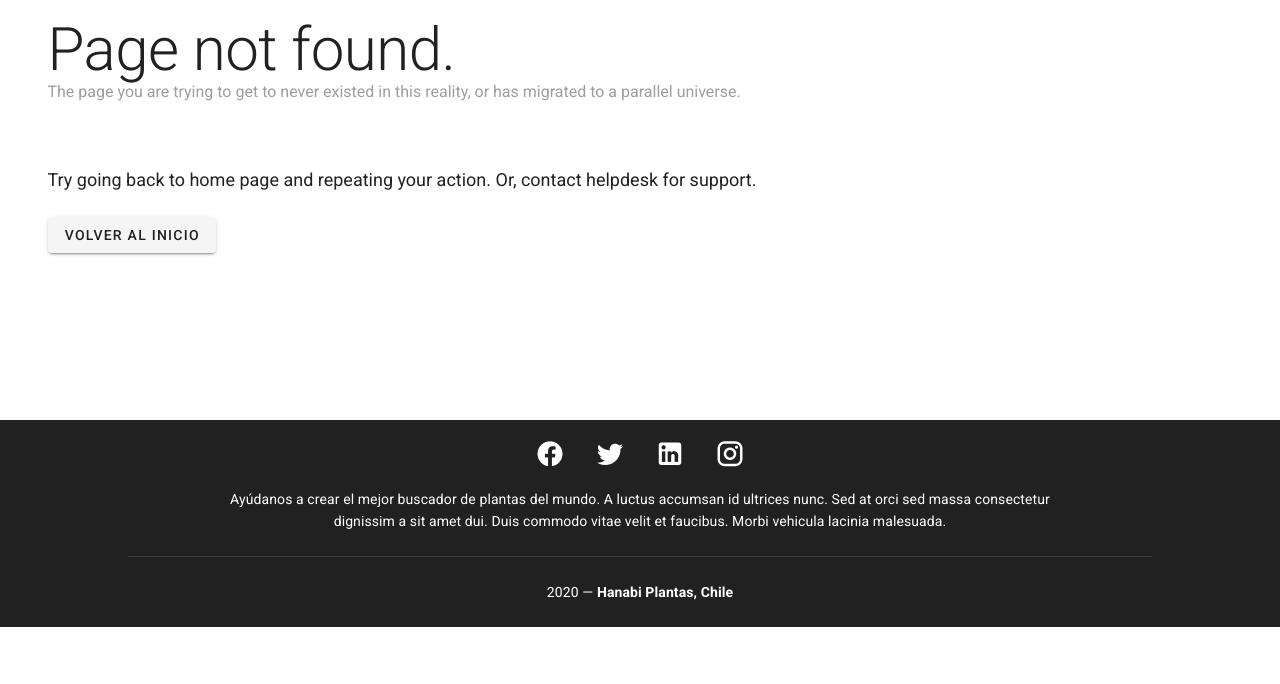
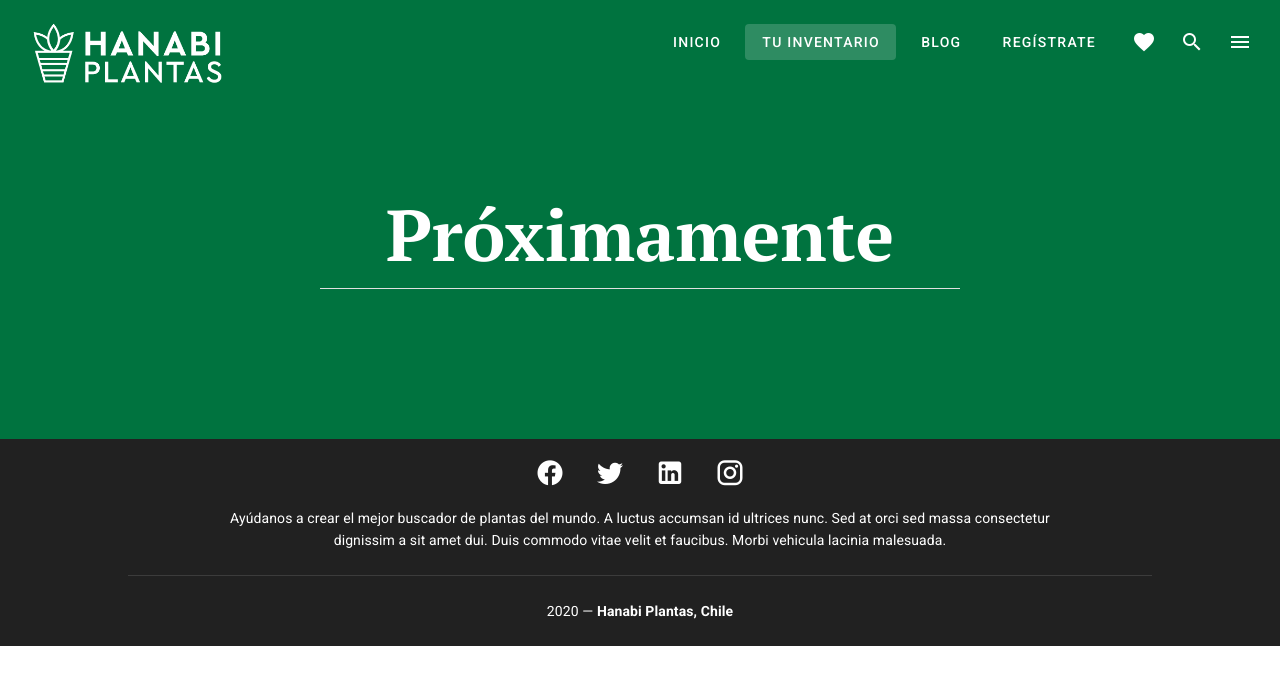
Before and after one commit to martita-apel/Hanabi-Plants, a Vue app: page /inventory in a window 1280 px wide. Shown: the top 684 px of the page. Built offline with nearby package versions, Linux system fonts and the light colour scheme; no server answers.

Commit message:
Inventory soon

```diff
--- a/src/components/Navbar.vue
+++ b/src/components/Navbar.vue
@@ -8,6 +8,7 @@
       <v-spacer></v-spacer>
       <div class="iconos">
         <v-btn text dark class="mr-2" to="/">Inicio</v-btn>
+        <v-btn text dark class="mr-2" to="/inventory">Tu inventario</v-btn>
         <v-btn text dark class="mr-2" to="/article/1">Blog</v-btn>
         <v-btn text dark class="mr-2" to="/login">Regístrate</v-btn>
 
--- a/src/router/index.js
+++ b/src/router/index.js
@@ -3,6 +3,7 @@ import VueRouter from "vue-router";
 import Home from "../views/Home.vue";
 import Login from "../views/Login.vue";
 import RegisterModal from "../components/RegisterModal.vue";
+import Inventory from "../views/Inventory.vue";
 const Article = () => import("../views/Article");
 const PostArticle = () => import("../components/PostArticle");
 
@@ -31,6 +32,11 @@ const router = new VueRouter({
       meta: {
         login: true,
       },
+    },
+    {
+      path: "/inventory",
+      name: "Inventory",
+      component: Inventory,
     },
     {
       path: "/article/:post",
--- /dev/null
+++ b/src/views/Inventory.vue
@@ -0,0 +1,38 @@
+<template>
+  <div class="article">
+    <h1>
+      Próximamente
+    </h1>
+    <v-divider class="div" color="white"></v-divider>
+  </div>
+</template>
+
+<script>
+export default {
+  name: "Article",
+
+  data() {
+    return {};
+  },
+};
+</script>
+
+<style scoped>
+.article {
+  background-color: #00733f;
+}
+
+h1 {
+  font-family: "PT Serif", serif;
+  margin: auto;
+  text-align: center;
+  color: white;
+  font-size: 4.5rem;
+  margin-top: 180px;
+}
+.div {
+  max-width: 50%;
+  margin: auto;
+  margin-bottom: 150px;
+}
+</style>
```
